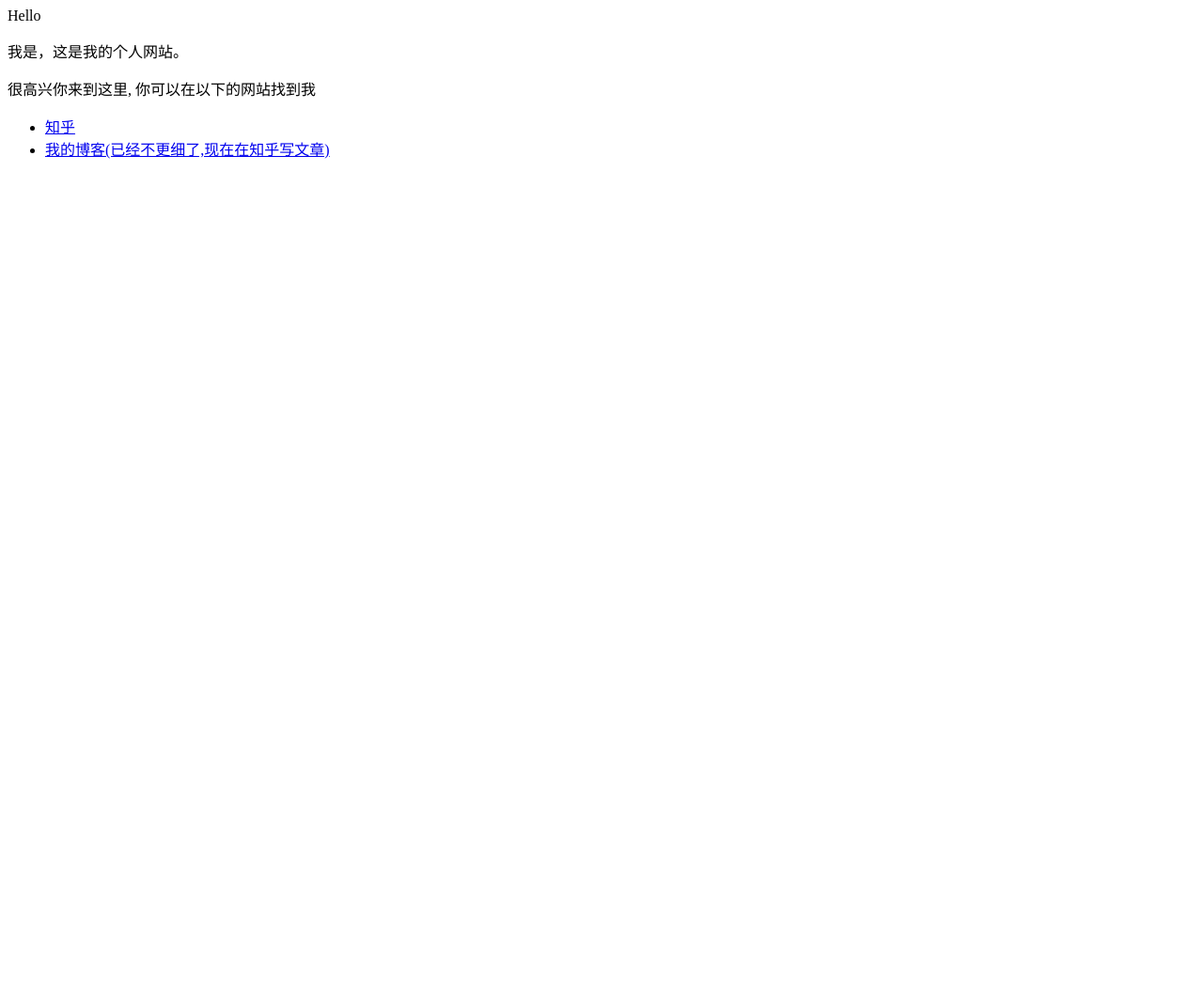
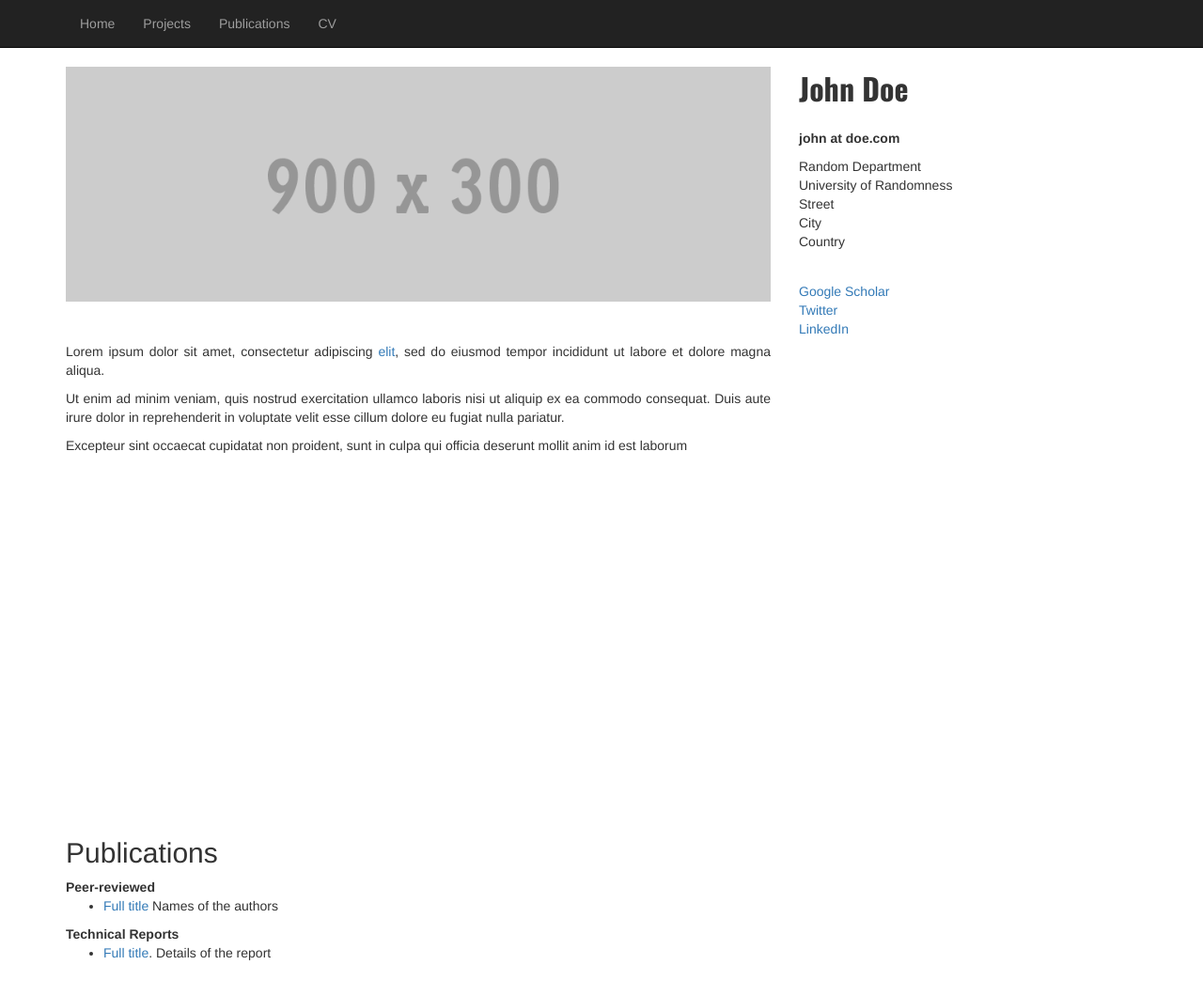
Before and after one commit to Frost-Armor/Frost-Armor.github.io, a plain HTML site: page index.html in a window 1280 px wide. Shown: the top 1060 px of the page at 94% size. Before the commit the page ends 800 px from the top, so only its background shows below. Drawn offline with nearby package versions, Linux system fonts and the light colour scheme.

Commit message:
Update index.html

```diff
--- a/index.html
+++ b/index.html
@@ -1,4 +1,4 @@
-<p>Hello </p>
+<!-- <p>Hello </p>
 <p>我是，这是我的个人网站。 </p>
 <p>很高兴你来到这里, 你可以在以下的网站找到我</p>
 
@@ -6,3 +6,117 @@
   <li> <a href="https://www.zhihu.com/people/AJLoveChina">知乎</a> </li>
   <li> <a href="http://hejie.nigeerhuo.com">我的博客(已经不更细了,现在在知乎写文章)</a> </li>
 </ul>
+ -->
+<!DOCTYPE html>
+<!--
+    Plain-Academic by Vasilios Mavroudis
+    Released under the Simplified BSD License/FreeBSD (2-clause) License.
+    https://github.com/mavroudisv/plain-academic
+-->
+
+<html lang="en">
+<head>
+  <title>John Doe</title>
+  <meta charset="utf-8">
+  <meta name="viewport" content="width=device-width, initial-scale=1">
+  <link rel="stylesheet" href="https://maxcdn.bootstrapcdn.com/bootstrap/3.3.6/css/bootstrap.min.css">
+  <script src="https://ajax.googleapis.com/ajax/libs/jquery/1.12.0/jquery.min.js"></script>
+  <script src="https://maxcdn.bootstrapcdn.com/bootstrap/3.3.6/js/bootstrap.min.js"></script>
+  <link href='https://fonts.googleapis.com/css?family=Oswald:700' rel='stylesheet' type='text/css'>
+</head>
+<body>
+
+
+<!-- Navigation -->
+	<nav class="navbar navbar-inverse navbar-static-top" role="navigation">
+	  <div class="container">
+		<div class="navbar-header">
+		  <button type="button" class="navbar-toggle collapsed" data-toggle="collapse" data-target="#bs-example-navbar-collapse-1">
+						<span class="sr-only">Toggle navigation</span>
+						<span class="icon-bar"></span>
+						<span class="icon-bar"></span>
+						<span class="icon-bar"></span>
+					</button>
+		</div>
+
+		<!-- Collect the nav links, forms, and other content for toggling -->
+		<div class="collapse navbar-collapse" id="bs-example-navbar-collapse-1">
+		  <ul class="nav navbar-nav">
+				  <li><a href="index.html">Home</a></li>
+				  <li><a href="#">Projects</a></li>
+				  <li><a href="#publications">Publications</a></li>
+				  <li><a href="#">CV</a></li>
+		  </ul>
+		</div>
+	  </div>
+	</nav>
+
+  <!-- Page Content -->
+    <div class="container">
+
+        <div class="row">
+
+            <!-- Entries Column -->
+            <div class="col-md-8" style="height: 100vh;">
+
+                <!-- Main Image -->
+                <img class="img-responsive" src="photo.gif" alt=""><br>
+
+                <div style="margin-top:3%; text-align:justify;">
+					<p>Lorem ipsum dolor sit amet, consectetur adipiscing <a href="#">elit</a>, sed do eiusmod tempor incididunt ut labore et dolore magna aliqua.</p>
+
+					<p>Ut enim ad minim veniam, quis nostrud exercitation ullamco laboris nisi ut aliquip ex ea commodo consequat. Duis aute irure dolor in reprehenderit in voluptate velit esse cillum dolore eu fugiat nulla pariatur.</p>
+
+					<p>Excepteur sint occaecat cupidatat non proident, sunt in culpa qui officia deserunt mollit anim id est laborum</p>
+                </div>
+            </div>
+
+            <!-- Contact Info on the Sidebar -->
+            <div class="col-md-4">
+                <div style="font-family: 'Oswald', sans-serif; font-size: 32px;"><b>John Doe</b></div><br>
+                <p><b>john at doe.com</b><br>
+                <p>Random Department<br>
+                University of Randomness<br>
+                Street<br>
+                City <br>
+                Country<br>
+                </p>
+            </div>
+
+
+            <!-- Links on the Sidebar -->
+            <div class="col-md-4" style="margin-top:2%">
+              <dd><a href="#">Google Scholar</a></dd>
+              <dd><a href="#">Twitter</a></dd>
+              <dd><a href="#">LinkedIn</a></dd>
+            </div>
+
+
+            <!-- Publications -->
+            <div class="col-md-8" style="height: 100vh;">
+                <h2 id="publications">Publications</h2>
+
+                <strong>Peer-reviewed</strong><br/>
+                <ul>
+                <li class="paper" words="add, your, keywords, here"><a href="#">Full title</a> Names of the authors</li>
+                </ul>
+
+                <strong>Technical Reports</strong><br/>
+                <ul>
+                <li class="paper" words="add, your, keywords, here"><a href="#">Full title</a>. Details of the report</li>
+                </ul>
+            </div>
+
+
+        </div>
+
+
+    </div>
+    <!-- /.container -->
+
+    <!-- Other people may like it too! -->
+    <a style="color:#b5bec9;font-size:0.8em; float:right;" href="https://github.com/mavroudisv/plain-academic">Plain Academic</a>
+
+</body>
+
+</html>
```
